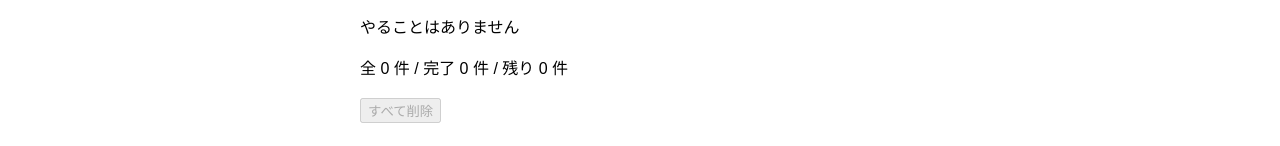
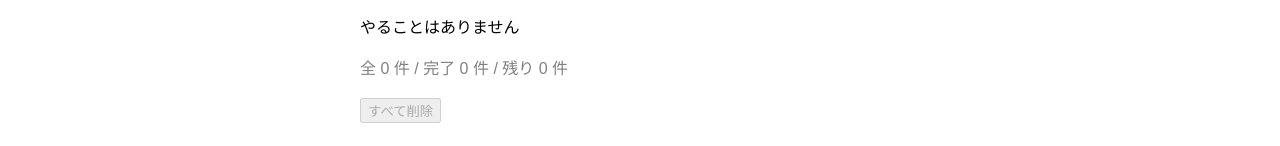
Before and after one commit to chorcode/todo-app1020, a Next.js app: page / in a window 1280 px wide. Shown: the part 189-335 px from the top of the page. Built offline with nearby package versions, Linux system fonts and the light colour scheme.

Commit message:
style: 件数表示の文字色を灰色にする

```diff
--- a/components/TodoApp.jsx
+++ b/components/TodoApp.jsx
@@ -39,7 +39,7 @@ export default function TodoApp() {
     <div>
       <TodoForm onAdd={addTodo} />
       <TodoList todos={todos} onToggle={toggleTodo} onDelete={deleteTodo} />
-      <p>全 {total} 件 / 完了 {completed} 件 / 残り {remaining} 件</p>
+      <p style={{ color: 'gray' }}>全 {total} 件 / 完了 {completed} 件 / 残り {remaining} 件</p>
       <button onClick={clearAll} disabled={todos.length === 0}>
         すべて削除
       </button>
```
